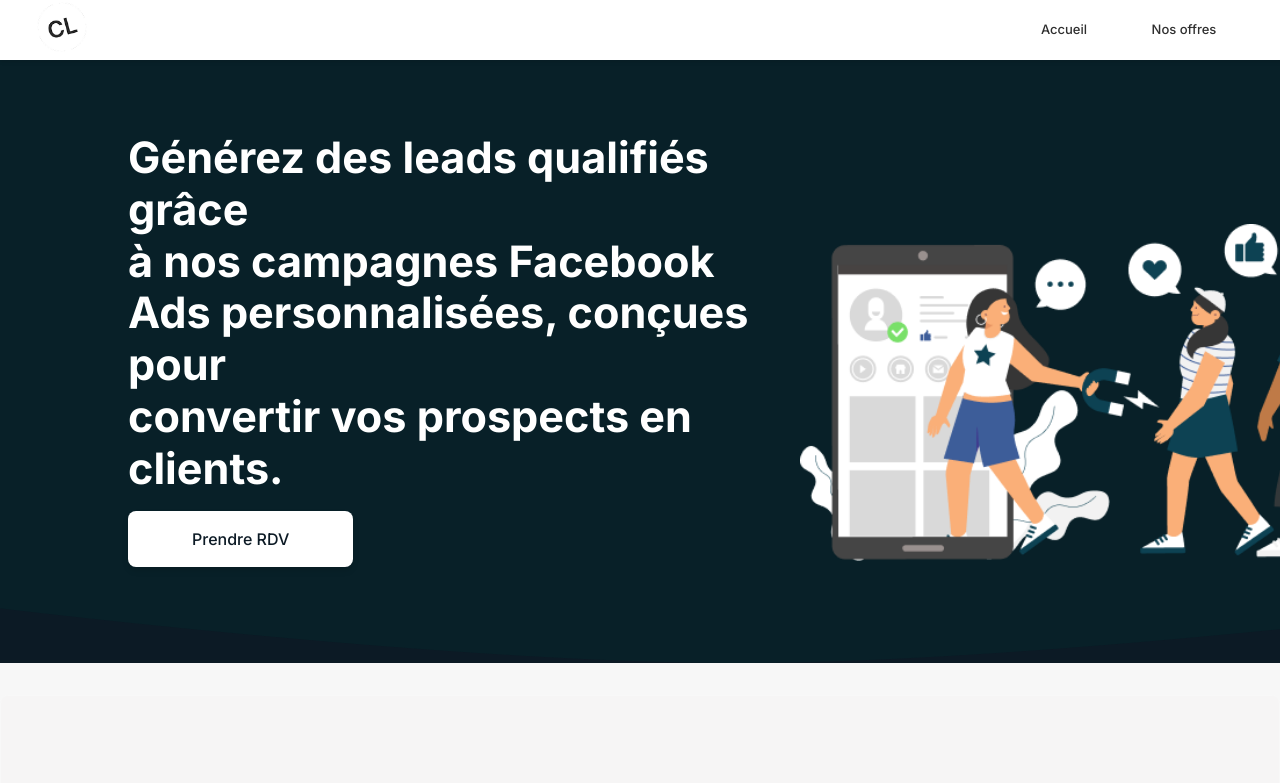
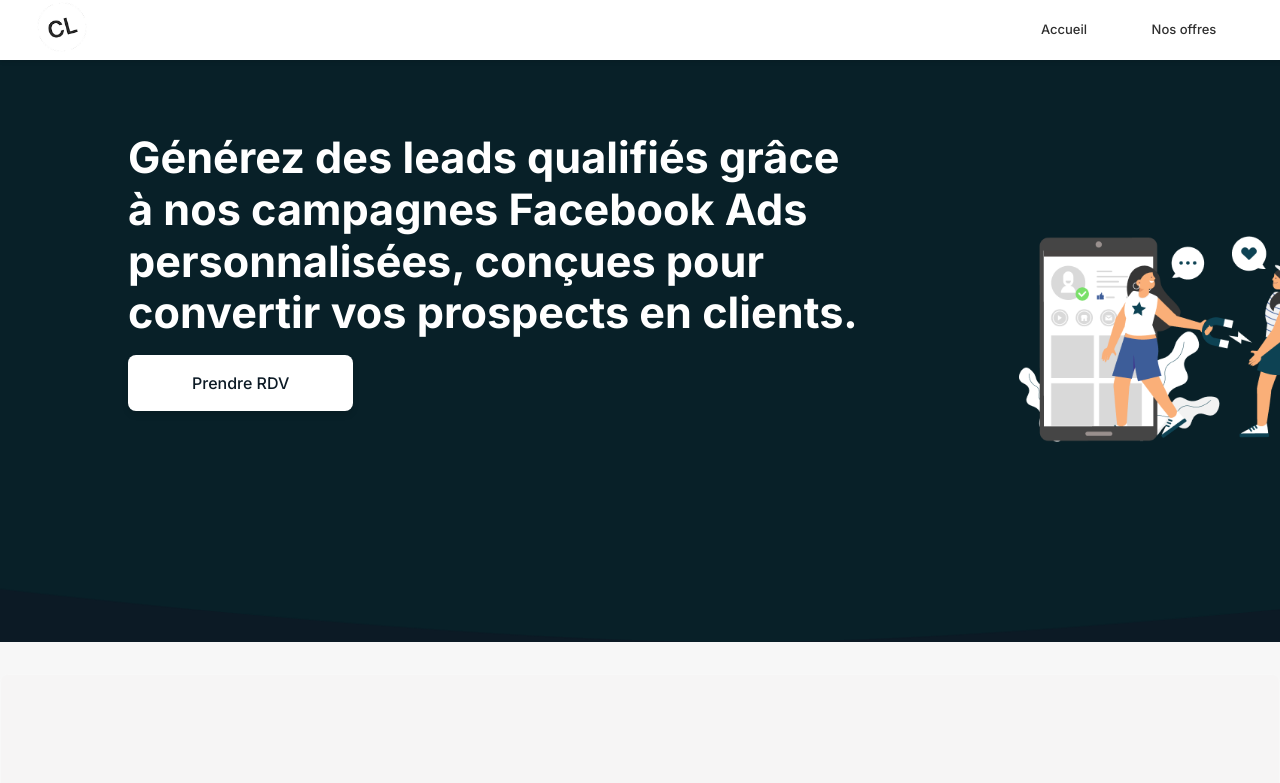
Before and after one commit to MARCOOOOOOOOOOOOOOOOO123/cockpit-lead, a Next.js app: page / in a window 1280 px wide. Shown: the top 783 px of the page. Built offline with nearby package versions, Linux system fonts and the light colour scheme.

Commit message:
Update HeroSection.module.css

```diff
--- a/src/styles/HeroSection.module.css
+++ b/src/styles/HeroSection.module.css
@@ -33,7 +33,7 @@
   font-size: 2.1rem; /* Taille du titre pour mobile */
   font-weight: 700; /* Gras */
   line-height: 1.2; /* DÉFINI POUR MOBILE: Augmenté la hauteur de ligne pour éviter le chevauchement */
-  margin-bottom: 0.5rem; /* DÉFINI POUR MOBILE: Réduit la marge pour que les titres soient un peu plus proches mais lisibles */
+  margin-bottom: 4rem; /* DÉFINI POUR MOBILE: Réduit la marge pour que les titres soient un peu plus proches mais lisibles */
 }
 
 .heroSubtitle {
@@ -77,43 +77,7 @@
   margin-right: 90;
 }
 
-/* Media Queries pour les petits écrans / téléphones plus grands (ex: iPhone 12, ~480px et plus) */
-@media (min-width: 480px) {
-  .heroSection {
-    flex-direction: row; /* Passe en disposition côte à côte */
-    justify-content: space-around; /* Espace le contenu et l'image */
-    align-items: center; /* Aligne verticalement les éléments */
-    padding: 4rem 2rem; /* Rétablit un padding légèrement plus grand */
-  }
 
-  .contentContainer {
-    text-align: left; /* Aligne le texte à gauche */
-    width: 50%; /* Prend la moitié de la largeur */
-    margin-right: 1rem; /* Petit espace entre le texte et l'image */
-    margin-bottom: 0;
-  }
-
-  .heroTitle {
-    font-size: 2.2rem; /* Titre légèrement plus grand */
-  }
-
-  .heroSubtitle {
-    font-size: 1.15rem; /* Sous-titre légèrement plus grand */
-  }
-
-  .imageContainer {
-    width: 50%; /* Prend la moitié de la largeur */
-    margin-top: 0;
-    justify-content: flex-end; /* Pousse l'image vers la droite dans sa moitié de conteneur */
-  }
-
-  .heroImage {
-  max-width: 100%; /* S'assure que l'image est responsive */
-  height: auto; /* Maintient le ratio d'aspect */
-  display: block; /* Évite l'espace sous l'image */
-  margin-left: 180;
-}
-}
 
 /* Media Queries pour les écrans plus grands (desktop) */
 @media (min-width: 768px) {
@@ -178,6 +142,8 @@
     font-size: 2.7rem; /* Plus grand titre pour desktop */
     line-height: 1.2; /* Assure une bonne hauteur de ligne aussi sur desktop */
     margin-bottom: 1rem; /* Marge entre les titres sur desktop */
+
+     margin-bottom: 8rem;
   }
 
   .heroSubtitle {
@@ -196,6 +162,6 @@
   max-width: 100%; /* S'assure que l'image est responsive */
   height: auto; /* Maintient le ratio d'aspect */
   display: block; /* Évite l'espace sous l'image */
-  margin-left: 180;
+  margin-left: 10;
 }
 }
```
